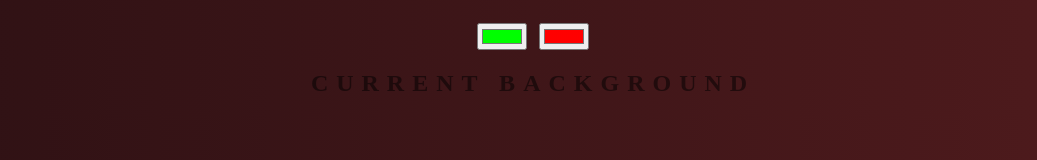
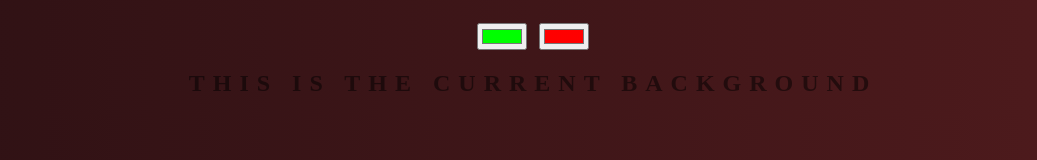
Before and after one commit to Shoumikh/Background-Generator, a plain HTML site: page index.html in a window 1280 px wide. Shown: the part 182-342 px from the top of the page, without its empty margins (107-1144 px from the left). Drawn offline with Linux system fonts and the light colour scheme.

Commit message:
background color header change

```diff
--- a/index.html
+++ b/index.html
@@ -8,7 +8,7 @@
 	<h1>Cool Background Genarator</h1>
 	<input id="color1" type="color" name="color1" value="#00ff00">
 	<input id="color2" type="color" name="color2" value="#ff0000">
-	<h2>Current background</h2>
+	<h2>This is the current background</h2>
 	<h3></h3>
 
 	<script type="text/javascript" src="script.js"></script>
```
